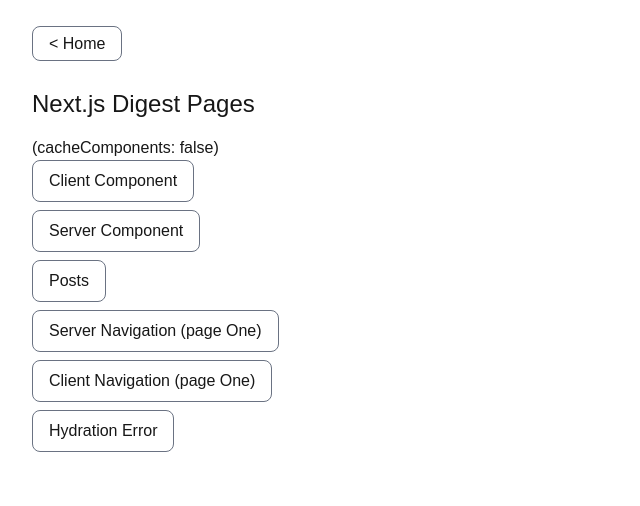
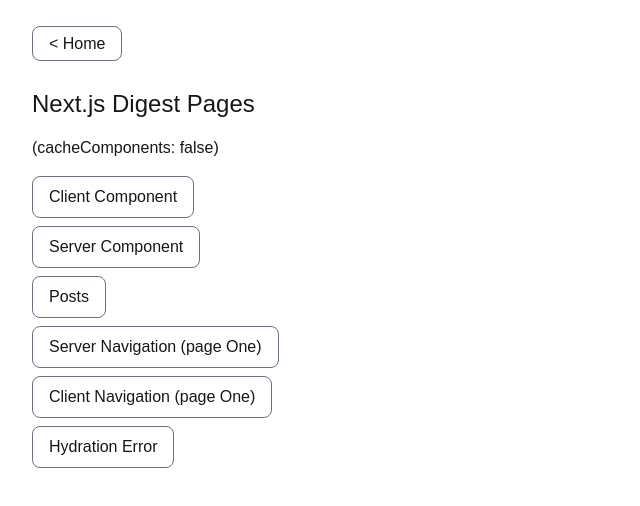
Before and after one commit to olafchuszno/next-digest, a Next.js app: page / in a window 1280 px wide. Shown: the top 506 px of the page, without its empty margins (0-640 px from the left). Built offline with nearby package versions, Linux system fonts and the light colour scheme.

Commit message:
style: Add gap

```diff
--- a/app/page.tsx
+++ b/app/page.tsx
@@ -15,7 +15,7 @@
       <h1>Next.js Digest Pages</h1>
       <h2>(cacheComponents: false)</h2>
 
-      <nav className="flex flex-col gap-2">
+      <nav className="flex flex-col mt-4 gap-2">
         {PAGES.map(({ href, label }) => (
           <Link key={href} href={href} className="bordered w-fit">
             {label}
```
